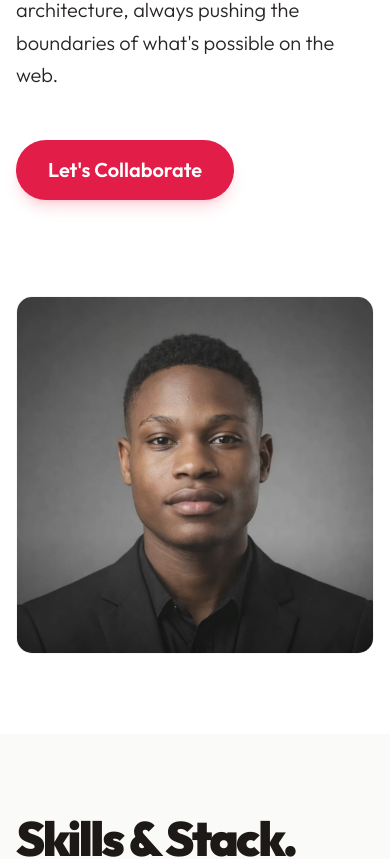
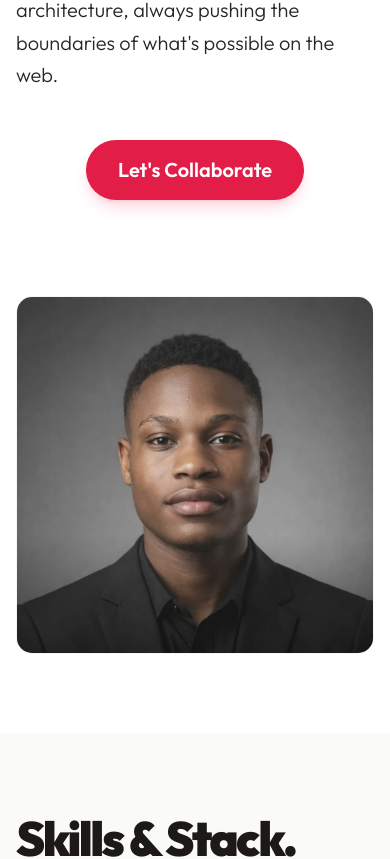
Before and after one commit to Bryt19/Portfolio, a React (Vite) app: page /about in a window 390 px wide. Shown: the part 1098-1957 px from the top of the page. Built offline with nearby package versions, Linux system fonts and the light colour scheme.

Commit message:
style: refine portfolio UI and user experience

```diff
--- a/src/components/GitHubSection.tsx
+++ b/src/components/GitHubSection.tsx
@@ -270,9 +270,14 @@ const GitHubSection: React.FC = () => {
       const res = await fetch("/api/github");
       if (res.ok && (res.headers.get("content-type") || "").includes("application/json")) {
         const json = await res.json();
-        setData(json);
-        setLoading(false);
-        return;
+        // Only accept payloads with real user data. If the proxy's GitHub call
+        // failed (e.g. rate limit) it returns user: null, which would render
+        // followers as 0 instead of surfacing the problem.
+        if (json && json.user) {
+          setData(json);
+          setLoading(false);
+          return;
+        }
       }
       throw new Error("proxy unavailable");
     } catch {
@@ -284,8 +289,12 @@ const GitHubSection: React.FC = () => {
           fetch(`https://api.github.com/users/${GITHUB_USERNAME}`),
           fetch(`https://api.github.com/users/${GITHUB_USERNAME}/repos?per_page=100&sort=updated`),
         ]);
+        // A non-2xx here is usually the unauthenticated rate limit. Throw so the
+        // error state renders instead of silently showing followers as 0.
+        if (!userRes.ok || !reposRes.ok) throw new Error("GitHub API unavailable");
         const user = await userRes.json();
         const repos = await reposRes.json();
+        if (!user?.login) throw new Error("GitHub API returned invalid data");
         setData(buildClientData(user, repos));
       } catch {
         setError("Couldn't reach GitHub right now. Try again in a moment.");
--- a/src/components/HackathonAchievement.tsx
+++ b/src/components/HackathonAchievement.tsx
@@ -300,7 +300,7 @@ const HackathonAchievement: React.FC<HackathonAchievementProps> = ({
                 viewport={{ once: true, margin: "-60px" }}
                 variants={fadeUp}
                 custom={5}
-                className="flex flex-wrap gap-4"
+                className="flex flex-wrap justify-center lg:justify-start gap-4"
               >
                 {projectUrl ? (
                   <Button
--- a/src/pages/About.tsx
+++ b/src/pages/About.tsx
@@ -230,7 +230,11 @@ const About: React.FC = () => {
                 </div>
               </div>
 
-              <motion.div whileHover={{ scale: 1.03 }} whileTap={{ scale: 0.97 }}>
+              <motion.div
+                whileHover={{ scale: 1.03 }}
+                whileTap={{ scale: 0.97 }}
+                className="flex justify-center lg:justify-start"
+              >
                 <Button
                   variant="primary"
                   size="lg"
--- a/src/pages/Home.tsx
+++ b/src/pages/Home.tsx
@@ -359,14 +359,14 @@ const Home: React.FC = () => {
               </span>
             </div>
             <h2 className="text-4xl md:text-7xl font-black mb-8 leading-tight tracking-tighter text-dark-900 dark:text-white">
-              Let's create <br />
+              Let's create <br className="md:hidden" />
               <span className="text-primary-500 hover:text-dark-900 dark:hover:text-white transition-colors duration-500 inline-block hover:scale-105">together.</span>
             </h2>
             <p className="max-w-lg mx-auto text-lg md:text-xl text-dark-500 dark:text-dark-400 font-light leading-relaxed mb-14 px-4">
               Got a project in mind? I'd love to build something great with you.
             </p>
             <div className="flex flex-col sm:flex-row gap-6 justify-center px-4">
-              <Button variant="primary" size="lg" href="/contact" className="px-10 py-5 text-lg rounded-full shadow-lg shadow-primary-500/20 hover:shadow-primary-500/40 hover:-translate-y-1 transition-all">
+              <Button variant="primary" size="lg" href="/contact" className="px-14 py-5 text-lg rounded-full shadow-lg shadow-primary-500/20 hover:shadow-primary-500/40 hover:-translate-y-1 transition-all">
                 Work With Me
               </Button>
               <Button variant="secondary" size="lg" onClick={handleDownloadResume} className="px-10 py-5 text-lg rounded-full bg-transparent border-2 border-dark-900 dark:border-white hover:bg-dark-900 dark:hover:bg-white hover:text-white dark:hover:text-dark-900 transition-colors flex items-center justify-center">
```
Also changed, not shown: api/github.js (+6 -1 lines).
